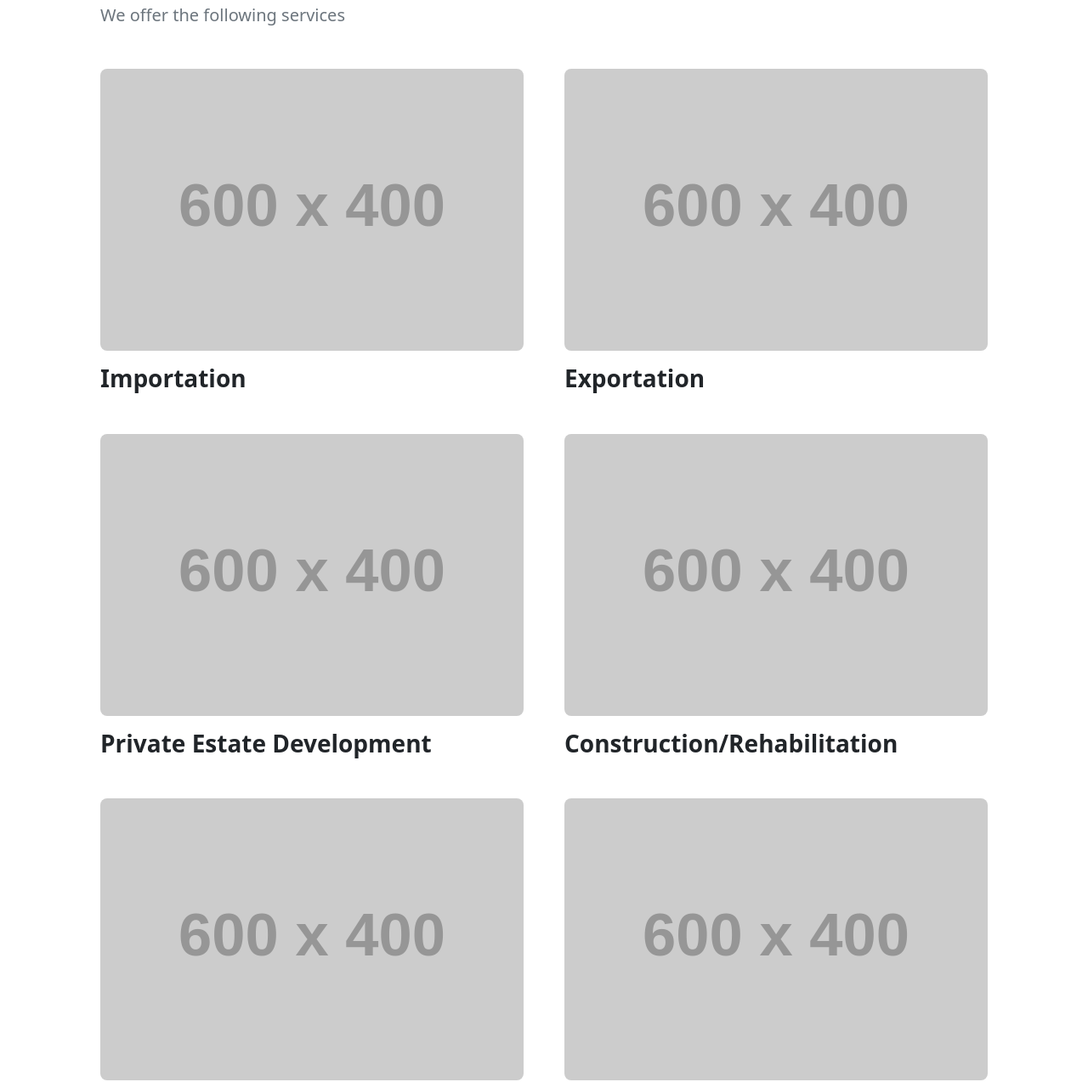
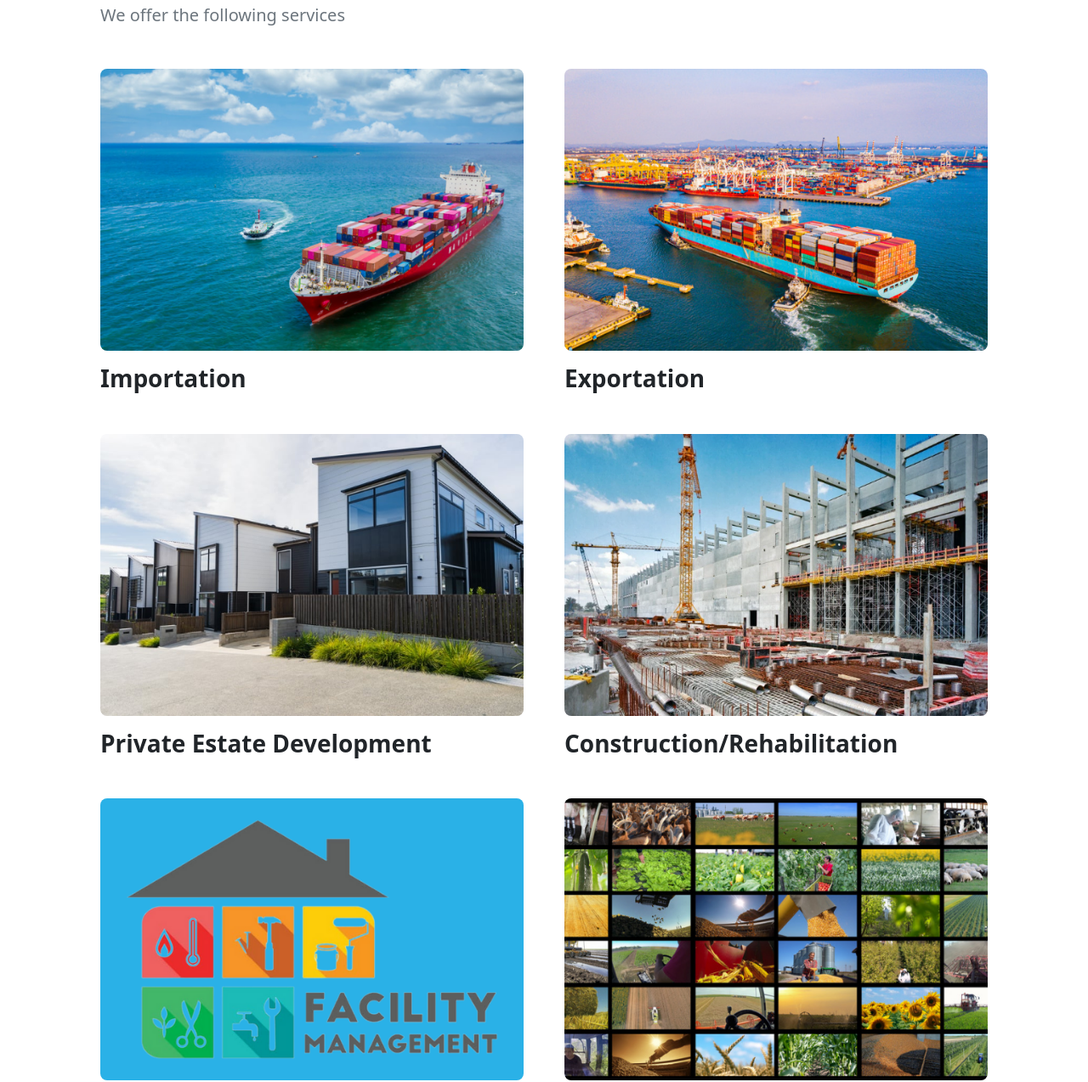
Before and after one commit to gwabstech/usbab, a plain HTML site: page services.html in a window 1280 px wide. Shown: the part 141-1415 px from the top of the page at 85% size. Drawn offline with nearby package versions, Linux system fonts and the light colour scheme; placeholder pictures from the web are drawn by us.

Commit message:
added images

```diff
--- a/services.html
+++ b/services.html
@@ -47,24 +47,21 @@
                 <div class="row gx-5">
                     <div class="col-lg-6">
                         <div class="position-relative mb-5">
-                            <img class="img-fluid rounded-3 mb-3" src="https://dummyimage.com/600x400/343a40/6c757d"
-                                alt="..." />
+                            <img class="img-fluid rounded-3 mb-3" src="assets/images/Import.png" alt="..." />
                             <a class="h3 fw-bolder text-decoration-none link-dark stretched-link"
                                 href="#!">Importation</a>
                         </div>
                     </div>
                     <div class="col-lg-6">
                         <div class="position-relative mb-5">
-                            <img class="img-fluid rounded-3 mb-3" src="https://dummyimage.com/600x400/343a40/6c757d"
-                                alt="..." />
+                            <img class="img-fluid rounded-3 mb-3" src="assets/images/Export.png" alt="..." />
                             <a class="h3 fw-bolder text-decoration-none link-dark stretched-link"
                                 href="#!">Exportation</a>
                         </div>
                     </div>
                     <div class="col-lg-6">
                         <div class="position-relative mb-5 mb-lg-0">
-                            <img class="img-fluid rounded-3 mb-3" src="https://dummyimage.com/600x400/343a40/6c757d"
-                                alt="..." />
+                            <img class="img-fluid rounded-3 mb-3" src="assets/images/Estate.png" alt="..." />
                             <a class="h3 fw-bolder text-decoration-none link-dark stretched-link" href="#!"> Private
                                 Estate Development</a>
 
@@ -75,24 +72,21 @@
                     </div>
                     <div class="col-lg-6">
                         <div class="position-relative">
-                            <img class="img-fluid rounded-3 mb-3" src="https://dummyimage.com/600x400/343a40/6c757d"
-                                alt="..." />
+                            <img class="img-fluid rounded-3 mb-3" src="assets/images/Construction.png" alt="..." />
                             <a class="h3 fw-bolder text-decoration-none link-dark stretched-link"
                                 href="#!">Construction/Rehabilitation</a>
                         </div>
                     </div>
                     <div class="col-lg-6">
                         <div class="position-relative">
-                            <img class="img-fluid rounded-3 mb-3" src="https://dummyimage.com/600x400/343a40/6c757d"
-                                alt="..." />
+                            <img class="img-fluid rounded-3 mb-3" src="assets/images/FacilityMgt.png" alt="..." />
                             <a class="h3 fw-bolder text-decoration-none link-dark stretched-link" href="#!">Facility
                                 Management</a>
                         </div>
                     </div>
                     <div class="col-lg-6">
                         <div class="position-relative">
-                            <img class="img-fluid rounded-3 mb-3" src="https://dummyimage.com/600x400/343a40/6c757d"
-                                alt="..." />
+                            <img class="img-fluid rounded-3 mb-3" src="assets/images/AgricProduct.png" alt="..." />
                             <a class="h3 fw-bolder text-decoration-none link-dark stretched-link" href="#!">Agricultural
                                 Products</a>
                         </div>
```
Also changed, not shown: assets/images/Construction.png (renamed from assets/images/Construction .png), assets/images/Export.png (renamed from assets/images/Export .png).
